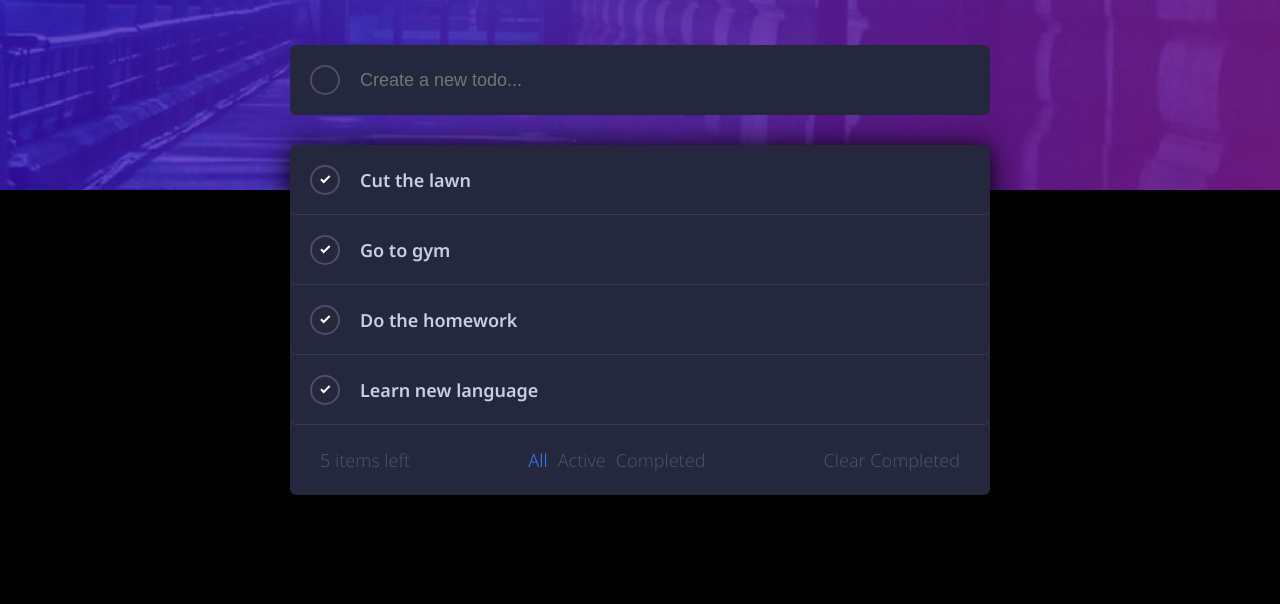
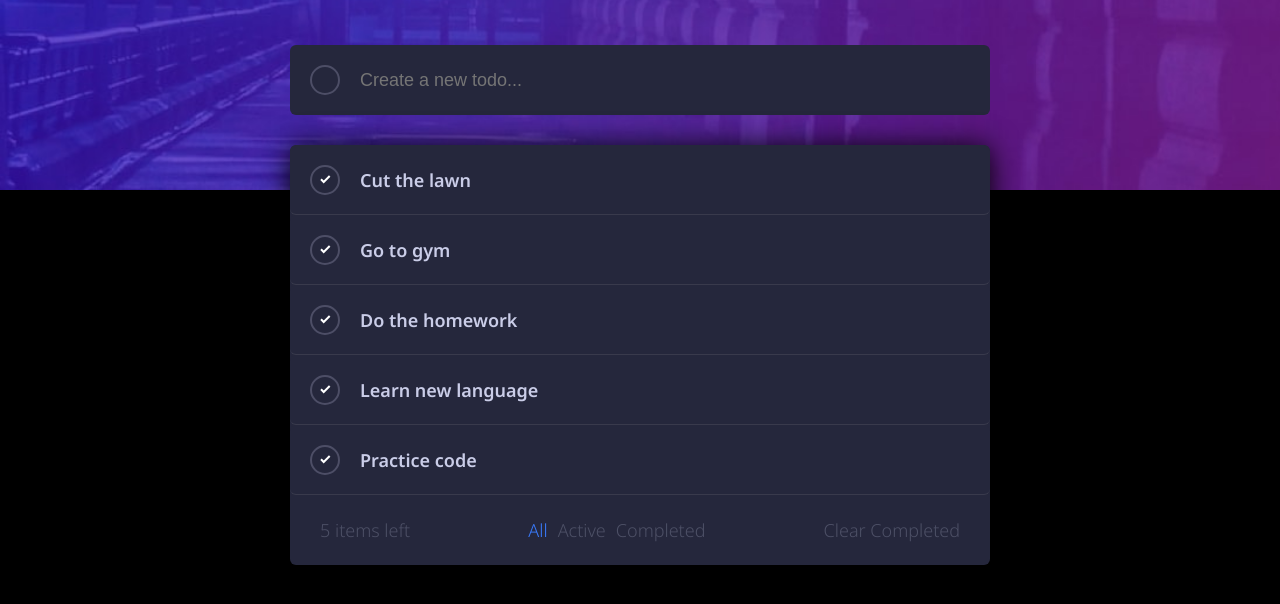
Before and after one commit to lucianogarriga/todo-app, a plain HTML site: page index.html in a window 1280 px wide. Shown: the part 160-764 px from the top of the page. Drawn offline with Linux system fonts and the light colour scheme; a web font is replaced by a local one.

```diff
--- a/index.html
+++ b/index.html
@@ -86,6 +86,16 @@
             Learn new language
           </div>
         </div>
+        <div class="todo-item">
+          <div class="check">
+            <div class="check-mark">
+              <img src="./images/icon-check.svg" alt="">
+            </div>
+          </div>
+          <div class="todo-text">
+            Practice code
+          </div>
+        </div>
       </div>
 
       <div class="todo-items-info">
```
